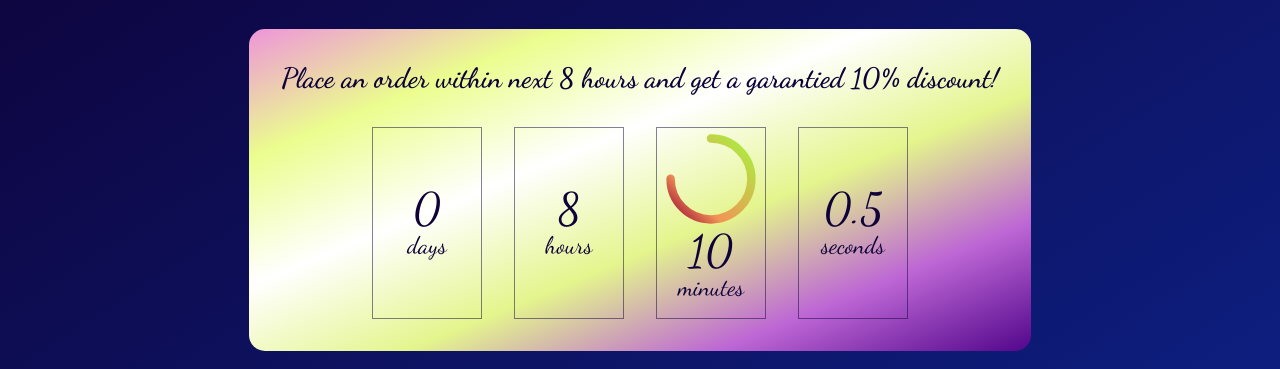
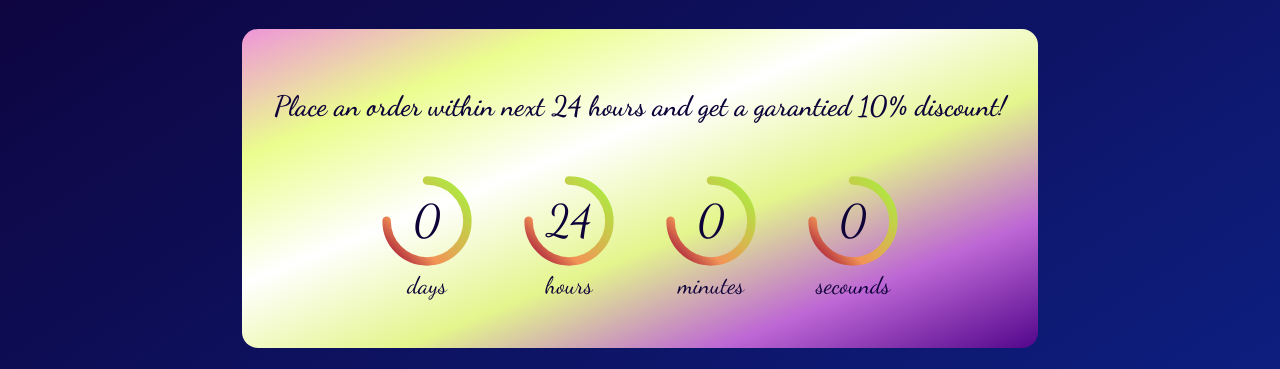
Before and after one commit to irynahamoum/personal_practice, a plain HTML site: page index.html in a window 1280 px wide. Shown: the part 143-512 px from the top of the page. Drawn offline with Linux system fonts and the light colour scheme.

Commit message:
JS for countdown clock

```diff
--- a/index.css
+++ b/index.css
@@ -10,6 +10,9 @@
     rgb(189, 102, 213),
     rgb(82, 6, 139)
   );
+  --gradient_1: rgb(166, 244, 63);
+  --gradient_2: rgb(242, 148, 86);
+  --gradient_3: rgb(150, 2, 51);
 }
 
 * {
@@ -183,7 +186,6 @@ body {
   align-items: center;
   flex-direction: column;
   padding: 16px;
-  border: 1px solid rgb(14, 2, 57, 0.5);
 }
 
 .timer__item:not(:last-child) {
@@ -195,15 +197,28 @@ body {
   --size: 70px;
   width: var(--size);
   height: var(--size);
+  margin: 15px 0 25px;
+  display: flex;
+  align-items: center;
+  justify-content: center;
   margin-bottom: 15px;
 }
 
 .timer__num {
   font-size: 44px;
   line-height: 1em;
+  /* background: linear-gradient(
+    -125deg var(--gradient_1),
+    var(--gradient_2),
+    var(--gradient_3)
+  );
+  -webkit-background-clip: text;
+  background-clip: text;
+  -webkit-text-fill-color: transparent; */
 }
 
 .timer__name {
+  margin: 0;
 }
 
 .circle {
@@ -227,13 +242,13 @@ body {
 }
 
 .gradient_1 {
-  stop-color: rgb(166, 244, 63);
+  stop-color: var(--gradient_1);
 }
 
 .gradient_2 {
-  stop-color: rgb(242, 148, 86);
+  stop-color: var(--gradient_2);
 }
 
 .gradient_3 {
-  stop-color: rgb(150, 2, 51);
+  stop-color: var(--gradient_3);
 }
--- a/index.html
+++ b/index.html
@@ -23,19 +23,11 @@
     </div>
     <div class="timer-wrap">
       <div class="timer">
-        <div class="timer__title">
-          Place an order within next 8 hours and get a garantied 10% discount!
-        </div>
+        <h3 class="timer__title">
+          Place an order within next 24 hours and get a garantied 10% discount!
+        </h3>
         <div class="timer__box">
-          <div class="timer__item">
-            <div class="timer__num">0</div>
-            <div class="timer__name">days</div>
-          </div>
-          <div class="timer__item">
-            <div class="timer__num">8</div>
-            <div class="timer__name">hours</div>
-          </div>
-          <div class="timer__item">
+          <div id="days" class="timer__item">
             <div class="timer__circle">
               <svg class="circle" viewbox="0 0 100 100">
                 <linearGradient
@@ -51,13 +43,69 @@
                 </linearGradient>
                 <circle class="segment" r="9.55%" cx="50%" cy="50%"></circle>
               </svg>
+              <div class="timer__num">0</div>
             </div>
-            <div class="timer__num">10</div>
-            <div class="timer__name">minutes</div>
+            <p class="timer__name">days</p>
           </div>
-          <div class="timer__item">
-            <div class="timer__num">0.5</div>
-            <div class="timer__name">seconds</div>
+          <div id="hours" class="timer__item">
+            <div class="timer__circle">
+              <svg class="circle" viewbox="0 0 100 100">
+                <linearGradient
+                  id="gradient"
+                  x1="100%"
+                  y1="100%"
+                  x2="0%"
+                  y2="0%"
+                >
+                  <stop class="gradient_1" offset="0%"></stop>
+                  <stop class="gradient_2" offset="70%"></stop>
+                  <stop class="gradient_3" offset="100%"></stop>
+                </linearGradient>
+                <circle class="segment" r="9.55%" cx="50%" cy="50%"></circle>
+              </svg>
+              <div class="timer__num">24</div>
+            </div>
+            <p class="timer__name">hours</p>
+          </div>
+          <div id="minutes" class="timer__item">
+            <div class="timer__circle">
+              <svg class="circle" viewbox="0 0 100 100">
+                <linearGradient
+                  id="gradient"
+                  x1="100%"
+                  y1="100%"
+                  x2="0%"
+                  y2="0%"
+                >
+                  <stop class="gradient_1" offset="0%"></stop>
+                  <stop class="gradient_2" offset="70%"></stop>
+                  <stop class="gradient_3" offset="100%"></stop>
+                </linearGradient>
+                <circle class="segment" r="9.55%" cx="50%" cy="50%"></circle>
+              </svg>
+              <div class="timer__num">0</div>
+            </div>
+            <p class="timer__name">minutes</p>
+          </div>
+          <div id="secounds" class="timer__item">
+            <div class="timer__circle">
+              <svg class="circle" viewbox="0 0 100 100">
+                <linearGradient
+                  id="gradient"
+                  x1="100%"
+                  y1="100%"
+                  x2="0%"
+                  y2="0%"
+                >
+                  <stop class="gradient_1" offset="0%"></stop>
+                  <stop class="gradient_2" offset="70%"></stop>
+                  <stop class="gradient_3" offset="100%"></stop>
+                </linearGradient>
+                <circle class="segment" r="9.55%" cx="50%" cy="50%"></circle>
+              </svg>
+              <div class="timer__num">0</div>
+            </div>
+            <p class="timer__name">secounds</p>
           </div>
         </div>
       </div>
--- a/script.js
+++ b/script.js
@@ -0,0 +1,33 @@
+const dom = {
+  days: document.getElementById("days"),
+  hours: document.getElementById("hours"),
+  minutes: document.getElementById("minutes"),
+  seconds: document.getElementById("seconds"),
+};
+
+const addTime = 1000 * 60 * 60 * 24 * 1;
+const finishedTime = Date.now() + addTime;
+
+setInterval(() => {
+  const timeNow = Date.now();
+  const timer = finishedTime - timeNow;
+  const formattedTime = getFormattedTime(timer);
+  renderTime(formattedTime, dom);
+}, 1000);
+
+// Time formatting function
+function getFormattedTime(time) {
+  const formattedTime = {
+    days: Math.floor(time / (1000 * 60 * 60 * 24)),
+    hours: Math.floor((time % (1000 * 60 * 60 * 24)) / (1000 * 60 * 60)),
+    minutes: Math.floor((time % (1000 * 60 * 60)) / (1000 * 60)),
+    seconds: Math.floor((time % (1000 * 60)) / 1000),
+  };
+  return formattedTime;
+}
+
+function renderTime(timeData, dom) {
+  Object.keys(timeData).forEach((key) => {
+    dom[key].guerySelector(".timer__num").innerHTML = timeData;
+  });
+}
```
